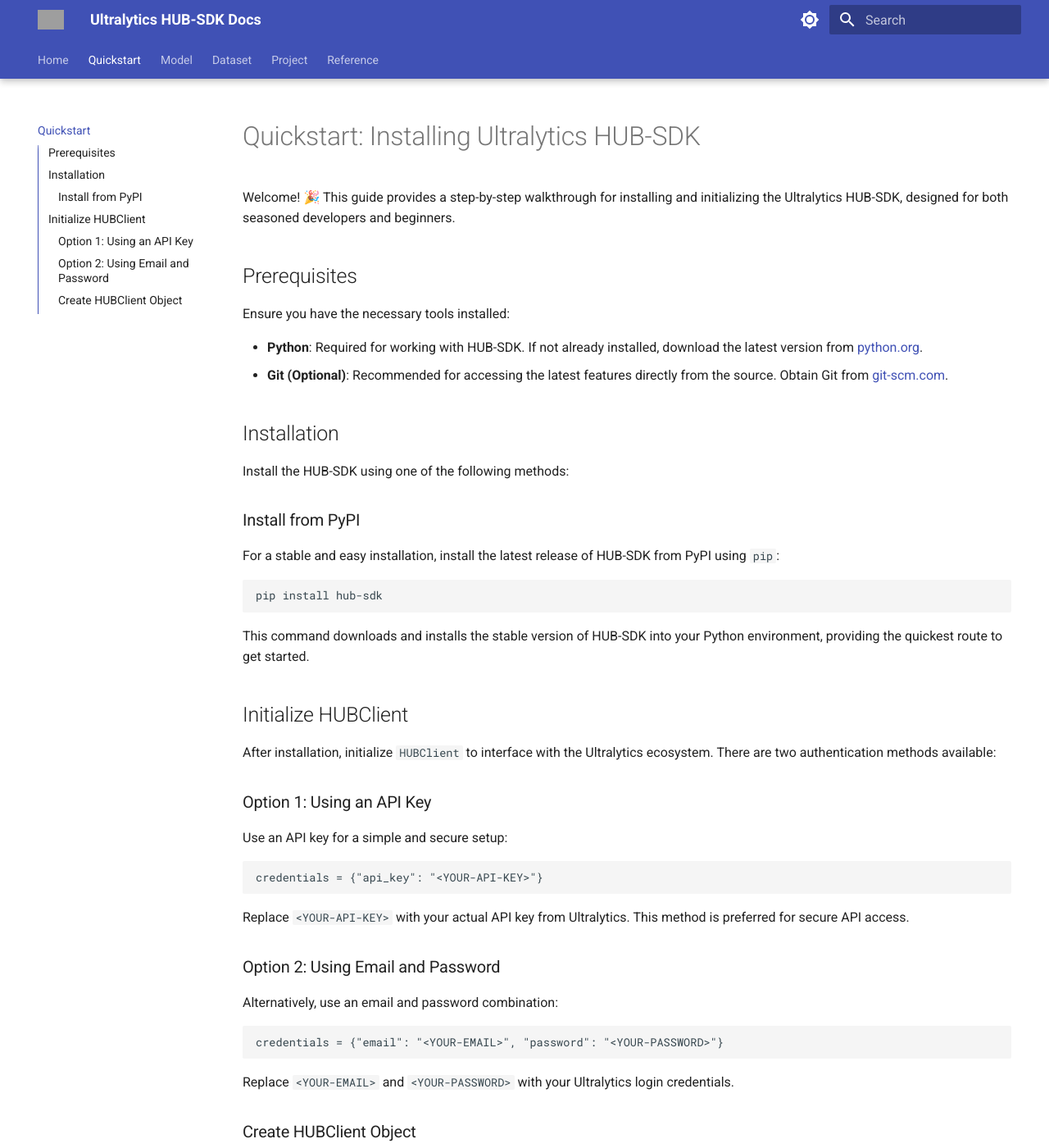
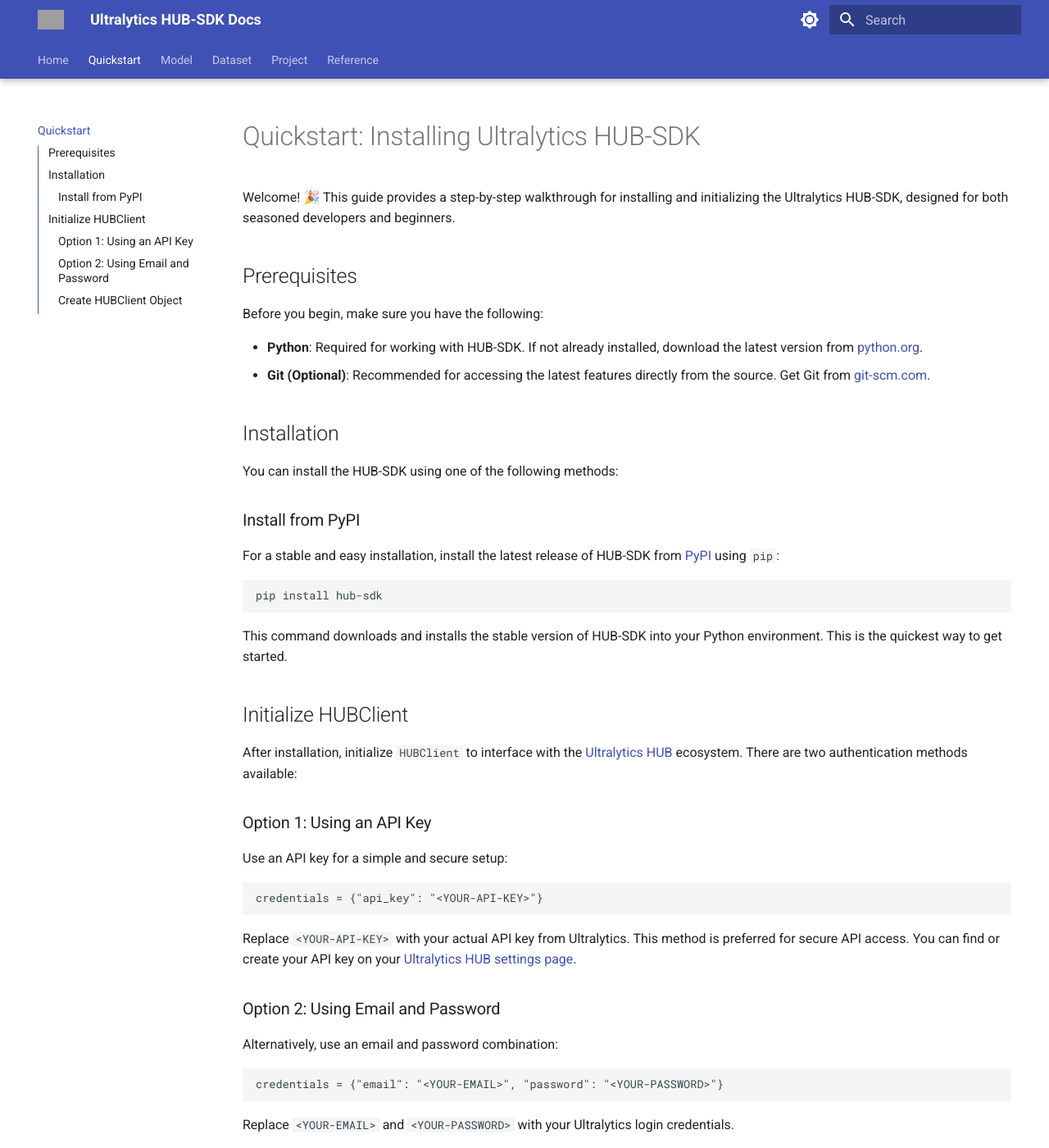
Before and after one commit to ultralytics/hub-sdk, an MkDocs documentation site: the page built from docs/quickstart.md, in a window 1280 px wide and 1400 px high. Shown: the whole window at 82% size. Built offline with MkDocs 1.6.1 and Material for MkDocs 9.7.7, drawn with Linux system fonts in a browser that asks for light colours; some of the changed text lies outside the part shown; grey boxes are pictures that could not be loaded.

Commit message:
Refactor code

````diff
--- a/docs/quickstart.md
+++ b/docs/quickstart.md
@@ -10,28 +10,28 @@
 
 ## Prerequisites
 
-Ensure you have the necessary tools installed:
+Before you begin, make sure you have the following:
 
 - **Python**: Required for working with HUB-SDK. If not already installed, download the latest version from [python.org](https://www.python.org/downloads/).
-- **Git (Optional)**: Recommended for accessing the latest features directly from the source. Obtain Git from [git-scm.com](https://git-scm.com/downloads/).
+- **Git (Optional)**: Recommended for accessing the latest features directly from the source. Get Git from [git-scm.com](https://git-scm.com/downloads/).
 
 ## Installation
 
-Install the HUB-SDK using one of the following methods:
+You can install the HUB-SDK using one of the following methods:
 
 ### Install from PyPI
 
-For a stable and easy installation, install the latest release of HUB-SDK from PyPI using `pip`:
+For a stable and easy installation, install the latest release of HUB-SDK from [PyPI](https://pypi.org/project/hub-sdk/) using `pip`:
 
 ```bash
 pip install hub-sdk
 ```
 
-This command downloads and installs the stable version of HUB-SDK into your Python environment, providing the quickest route to get started.
+This command downloads and installs the stable version of HUB-SDK into your Python environment. This is the quickest way to get started.
 
 ## Initialize HUBClient
 
-After installation, initialize `HUBClient` to interface with the Ultralytics ecosystem. There are two authentication methods available:
+After installation, initialize `HUBClient` to interface with the [Ultralytics HUB](../hub/quickstart/) ecosystem. There are two authentication methods available:
 
 ### Option 1: Using an API Key
 
@@ -41,7 +41,7 @@
 credentials = {"api_key": "<YOUR-API-KEY>"}
 ```
 
-Replace `<YOUR-API-KEY>` with your actual API key from Ultralytics. This method is preferred for secure API access.
+Replace `<YOUR-API-KEY>` with your actual API key from Ultralytics. This method is preferred for secure API access.  You can find or create your API key on your [Ultralytics HUB settings page](https://hub.ultralytics.com/settings?tab=api+keys).
 
 ### Option 2: Using Email and Password
 
@@ -76,9 +76,8 @@
         credentials = {"email": "<YOUR-EMAIL>", "password": "<YOUR-PASSWORD>"}  # Email and password
         client = HUBClient(credentials)
         ```
-
-With the `HUBClient` instance, you can perform various operations using Ultralytics services. For more details, see the [HUB-SDK](../sdk/) documentation.
+With the `HUBClient` instance initialized, you can now perform various operations using Ultralytics services. The `HUBClient` class extends authentication capabilities and serves as your gateway to interacting with the Ultralytics HUB service. For more details, see the [`hub_sdk.hub_client.HUBClient` reference documentation](https://docs.ultralytics.com/hub/sdk/reference/hub_client/).
 
 ---
 
-You're all set! 🚀 With HUB-SDK installed and `HUBClient` initialized, explore the features of the Ultralytics ecosystem. For further guidance, refer to the [Ultralytics HUB-SDK documentation](https://docs.ultralytics.com/hub/sdk/) and if you encounter any issues, our support team is ready to assist. Happy coding!
+You're all set! 🚀 With HUB-SDK installed and `HUBClient` initialized, you can now explore the features of the Ultralytics ecosystem. For further guidance, refer to the [Ultralytics HUB-SDK documentation](https://docs.ultralytics.com/hub/sdk/) and if you encounter any issues, our support team is ready to assist. Happy coding!
````
Also changed, not shown: docs/dataset.md (+7 -7 lines), docs/index.md (+4 -4 lines), docs/project.md (+4 -4 lines).
